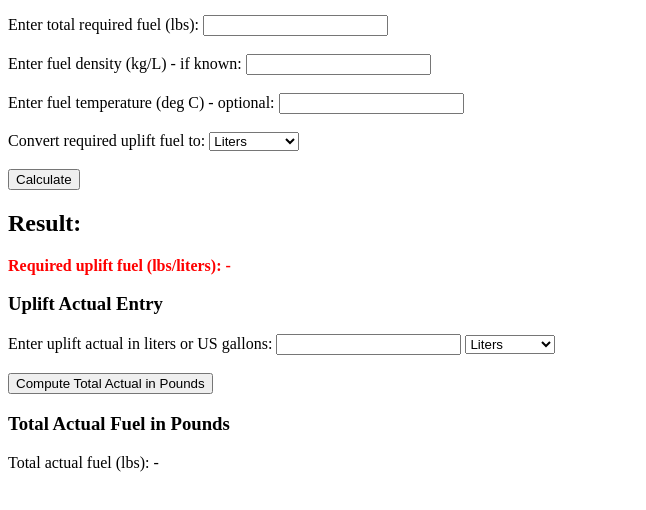
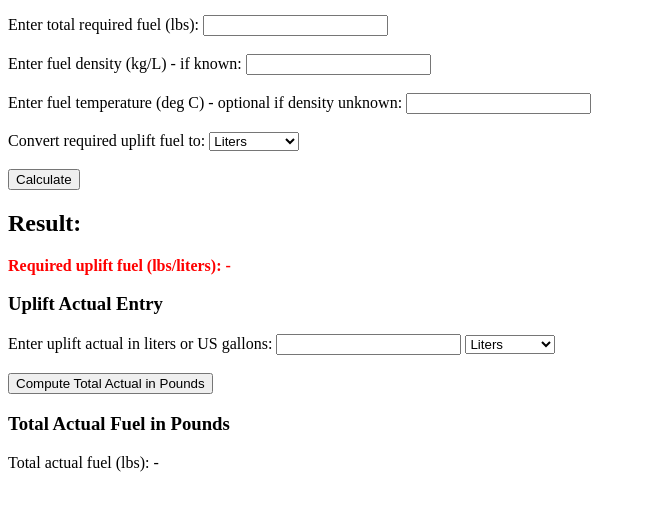
Before and after one commit to FastFalcon7/fuel-uplift-calculator, a plain HTML site: page index.html in a window 1280 px wide. Shown: the part 104-614 px from the top of the page, without its empty margins (0-646 px from the left). Drawn offline with Linux system fonts and the light colour scheme.

Commit message:
Update index.html

```diff
--- a/index.html
+++ b/index.html
@@ -25,7 +25,7 @@
         <label for="density">Enter fuel density (kg/L) - if known:</label>
         <input type="number" id="density" name="density" step="any"><br><br>
 
-        <label for="temperature">Enter fuel temperature (deg C) - optional:</label>
+        <label for="temperature">Enter fuel temperature (deg C) - optional if density unknown:</label>
         <input type="number" id="temperature" name="temperature" step="any" oninput="computeDensityFromTemperature()"><br><br>
 
         <label for="convertTo">Convert required uplift fuel to:</label>
```
